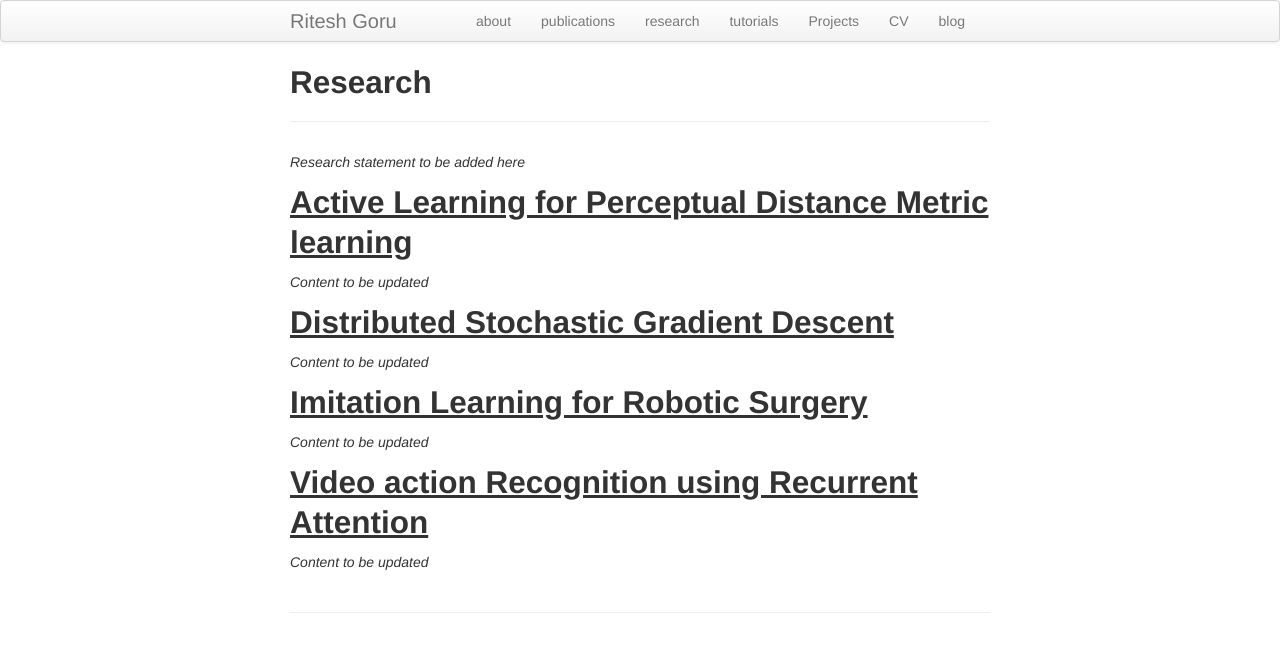
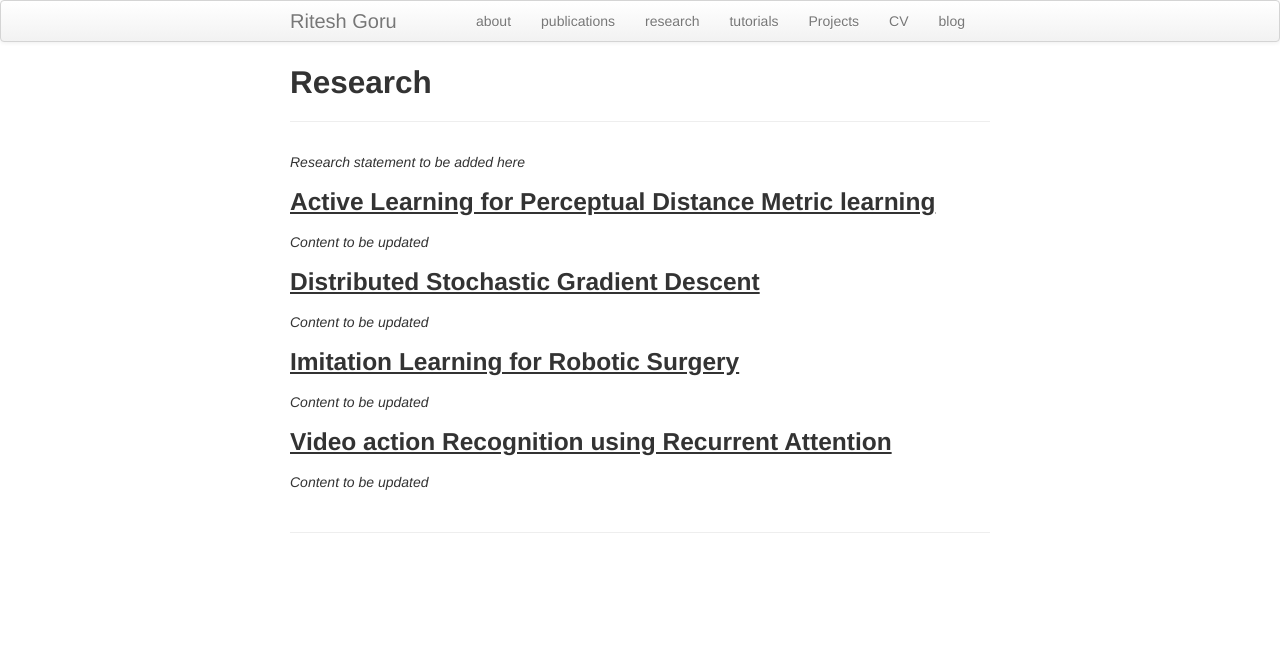
Before and after one commit to BlackWingedKing/BlackWingedKing.github.io, a Jekyll site: the page built from pages/research.md, in a window 1280 px wide. Shown: the top 652 px of the page. Built offline with Jekyll 4.4.1, drawn with Linux system fonts in a browser that asks for light colours.

Commit message:
font size check

```diff
--- a/pages/research.md
+++ b/pages/research.md
@@ -6,14 +6,14 @@ description: Ritesh Goru's research
 
 *Research statement to be added here*
 
-## <u>Active Learning for Perceptual Distance Metric learning</u>
+### <u>Active Learning for Perceptual Distance Metric learning</u>
 *Content to be updated*
 
-## <u>Distributed Stochastic Gradient Descent</u>
+### <u>Distributed Stochastic Gradient Descent</u>
 *Content to be updated*
 
-## <u>Imitation Learning for Robotic Surgery</u>
+### <u>Imitation Learning for Robotic Surgery</u>
 *Content to be updated*
 
-## <u>Video action Recognition using Recurrent Attention</u>
+### <u>Video action Recognition using Recurrent Attention</u>
 *Content to be updated*
```
